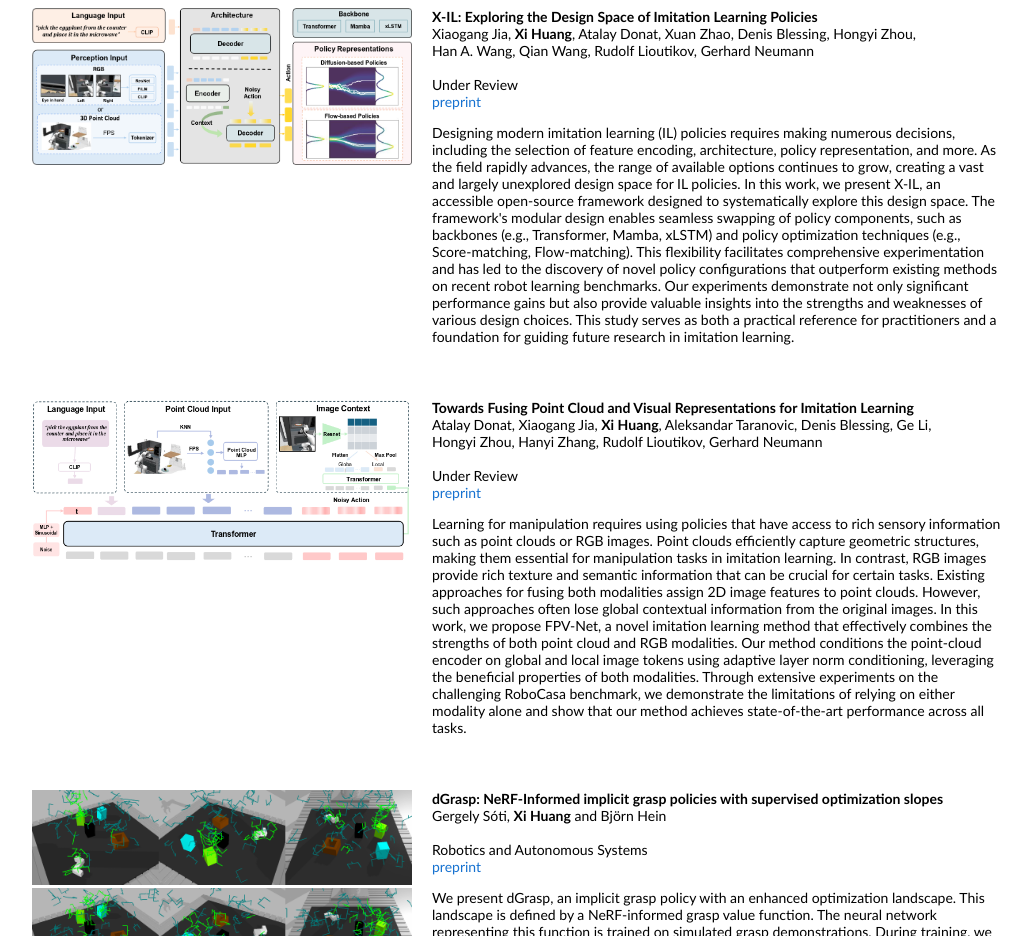
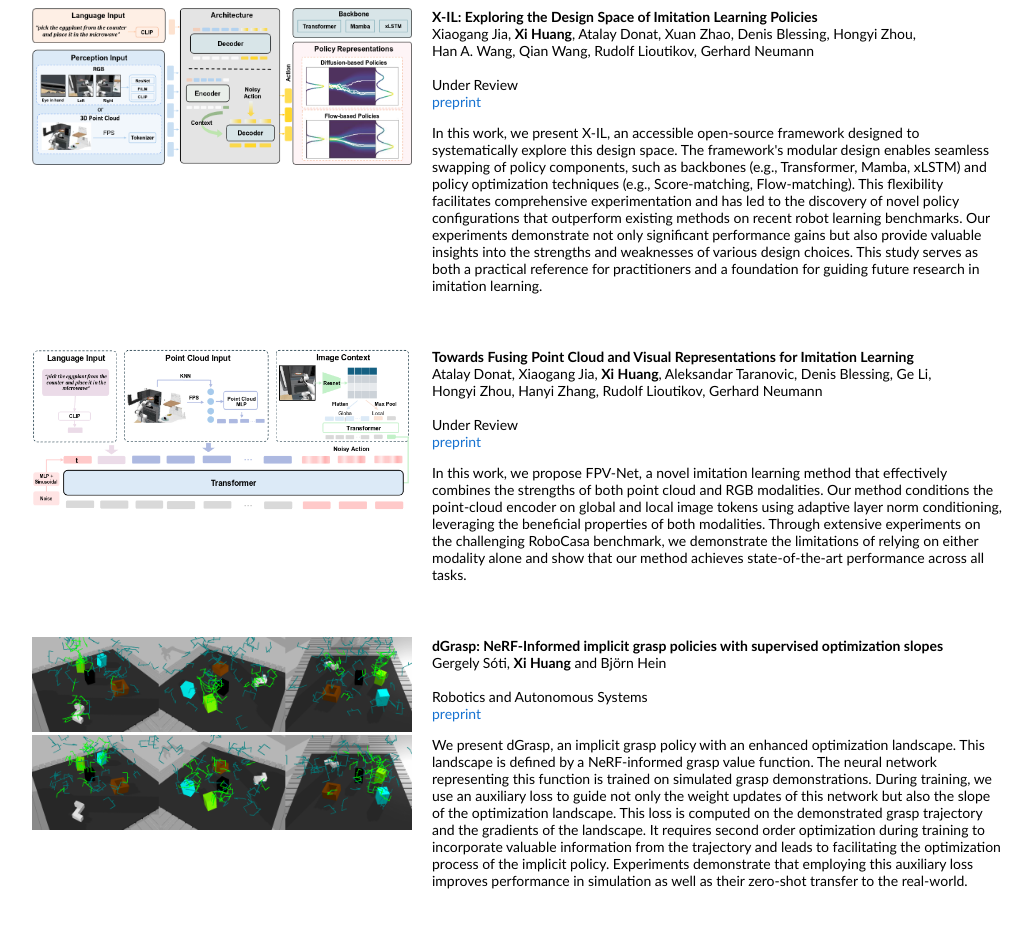
Before and after one commit to Xi-HHHM/roboX.huang, a plain HTML site: page index.html in a window 1280 px wide. Shown: the part 780-1716 px from the top of the page, without its empty margins (228-1260 px from the left). Drawn offline with Linux system fonts and the light colour scheme.

Commit message:
Update texts

```diff
--- a/index.html
+++ b/index.html
@@ -156,7 +156,7 @@
                       <a href="https://www.arxiv.org/abs/2502.12330">preprint</a>
                       <p></p>
                       <p>
-                        Designing modern imitation learning (IL) policies requires making numerous decisions, including the selection of feature encoding, architecture, policy representation, and more. As the field rapidly advances, the range of available options continues to grow, creating a vast and largely unexplored design space for IL policies. In this work, we present X-IL, an accessible open-source framework designed to systematically explore this design space. The framework's modular design enables seamless swapping of policy components, such as backbones (e.g., Transformer, Mamba, xLSTM) and policy optimization techniques (e.g., Score-matching, Flow-matching). This flexibility facilitates comprehensive experimentation and has led to the discovery of novel policy configurations that outperform existing methods on recent robot learning benchmarks. Our experiments demonstrate not only significant performance gains but also provide valuable insights into the strengths and weaknesses of various design choices. This study serves as both a practical reference for practitioners and a foundation for guiding future research in imitation learning.
+                        In this work, we present X-IL, an accessible open-source framework designed to systematically explore this design space. The framework's modular design enables seamless swapping of policy components, such as backbones (e.g., Transformer, Mamba, xLSTM) and policy optimization techniques (e.g., Score-matching, Flow-matching). This flexibility facilitates comprehensive experimentation and has led to the discovery of novel policy configurations that outperform existing methods on recent robot learning benchmarks. Our experiments demonstrate not only significant performance gains but also provide valuable insights into the strengths and weaknesses of various design choices. This study serves as both a practical reference for practitioners and a foundation for guiding future research in imitation learning.
                       </p>
                   </div>
                 </div>
@@ -186,7 +186,7 @@
                       <a href="https://arxiv.org/abs/2502.12320">preprint</a>
                       <p></p>
                       <p>
-                        Learning for manipulation requires using policies that have access to rich sensory information such as point clouds or RGB images. Point clouds efficiently capture geometric structures, making them essential for manipulation tasks in imitation learning. In contrast, RGB images provide rich texture and semantic information that can be crucial for certain tasks. Existing approaches for fusing both modalities assign 2D image features to point clouds. However, such approaches often lose global contextual information from the original images. In this work, we propose FPV-Net, a novel imitation learning method that effectively combines the strengths of both point cloud and RGB modalities. Our method conditions the point-cloud encoder on global and local image tokens using adaptive layer norm conditioning, leveraging the beneficial properties of both modalities. Through extensive experiments on the challenging RoboCasa benchmark, we demonstrate the limitations of relying on either modality alone and show that our method achieves state-of-the-art performance across all tasks.
+                        In this work, we propose FPV-Net, a novel imitation learning method that effectively combines the strengths of both point cloud and RGB modalities. Our method conditions the point-cloud encoder on global and local image tokens using adaptive layer norm conditioning, leveraging the beneficial properties of both modalities. Through extensive experiments on the challenging RoboCasa benchmark, we demonstrate the limitations of relying on either modality alone and show that our method achieves state-of-the-art performance across all tasks.
                       </p>
                   </div>
                 </div>
```
